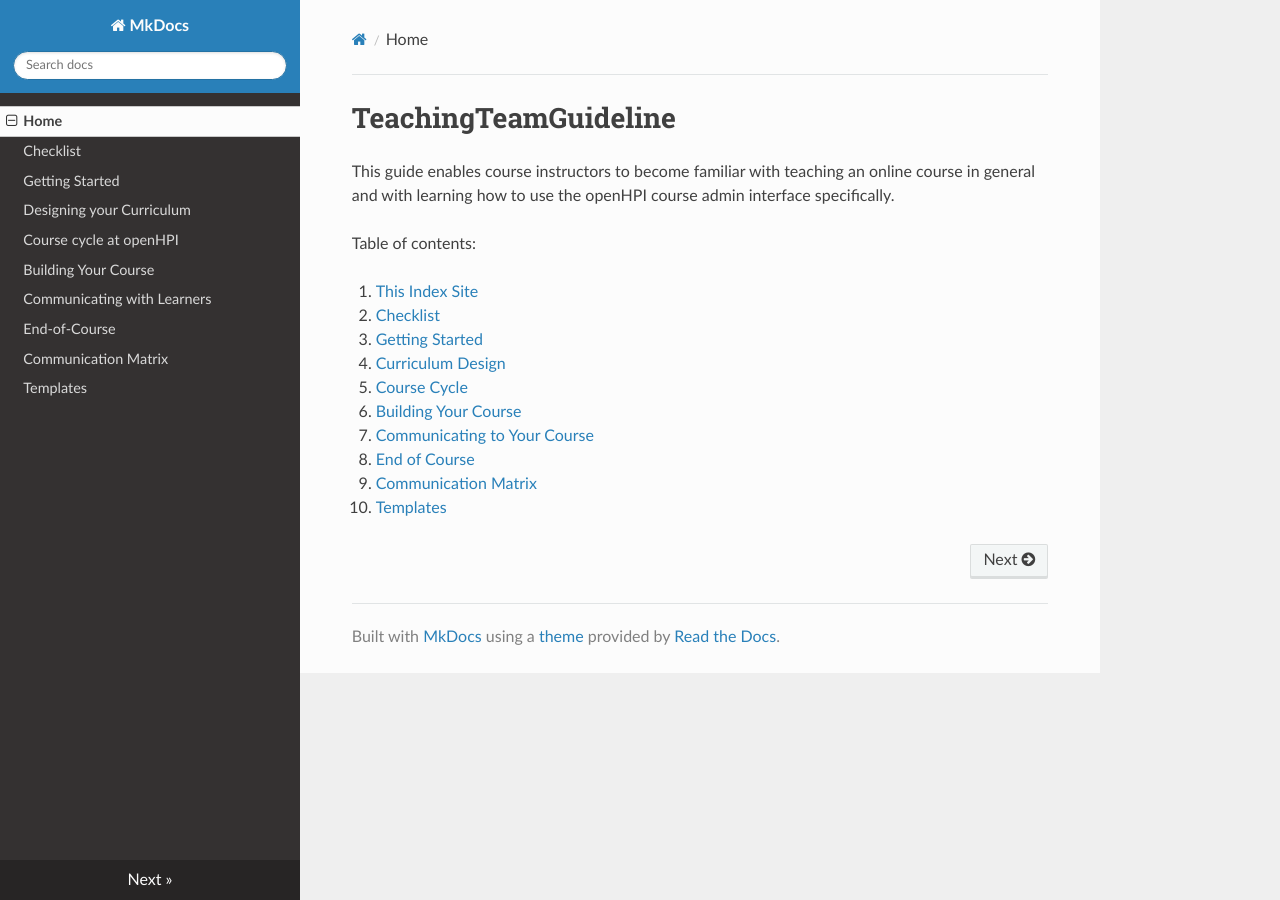
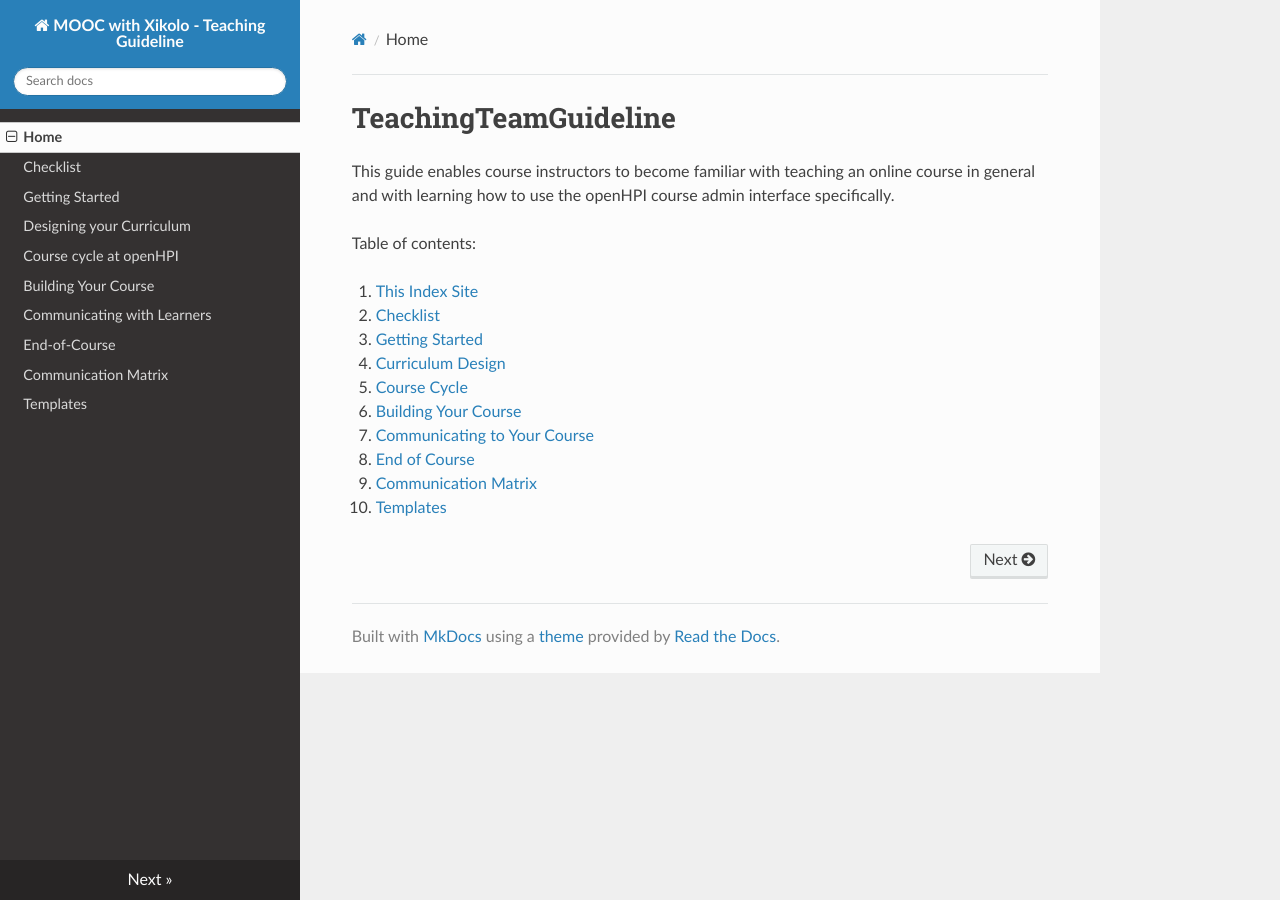
Before and after one commit to openHPI/TeachingTeamGuidelines, an MkDocs documentation site: the page built from docs/index.md, in a window 1280 px wide. Built offline with MkDocs 1.6.1, drawn with Linux system fonts in a browser that asks for light colours; nearby versions of some CDN libraries; old or Windows-style settings are respelled for this version of MkDocs.

Commit message:
Update mkdocs.yml

```diff
--- a/mkdocs.yml
+++ b/mkdocs.yml
@@ -1,4 +1,4 @@
-site_name: MkDocs
+site_name: MOOC with Xikolo - Teaching Guideline
 pages:
 - [index.md, Home]
 - [checklist.md, Checklist]
```
